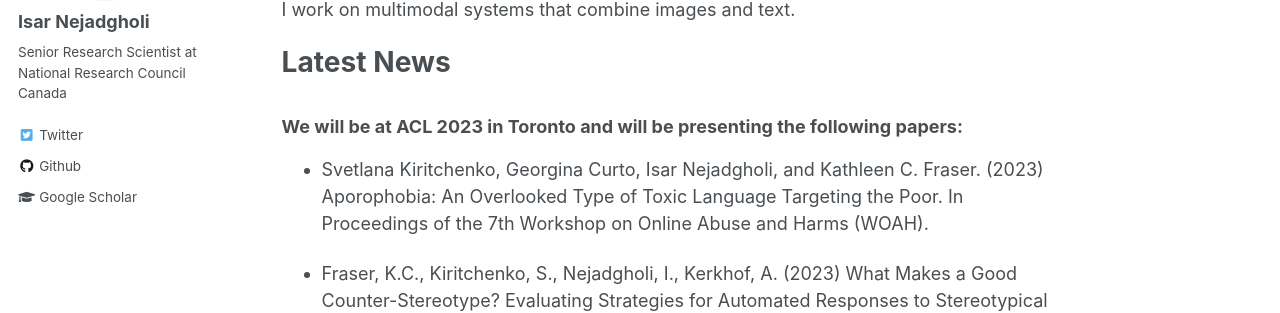
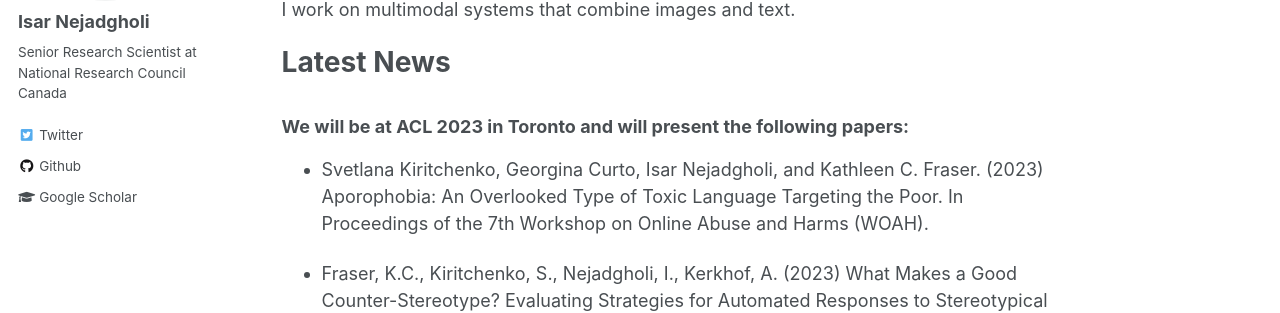
Before and after one commit to IsarNejad/IsarNejad.github.io, a Jekyll site: the page built from _pages/about.md, in a window 1280 px wide and 1168 px high. Shown: the part 325-638 px from the top of the window. Built offline with Jekyll 4.4.1, drawn with Linux system fonts in a browser that asks for light colours.

Commit message:
Update about.md

```diff
--- a/_pages/about.md
+++ b/_pages/about.md
@@ -13,7 +13,7 @@ I am a Senior Research Scientist at the [National Research Council Canada](https
 
 # Latest News
 
-### We will be at ACL 2023 in Toronto and will be presenting the following papers:
+### We will be at ACL 2023 in Toronto and will present the following papers:
 
 - Svetlana Kiritchenko, Georgina Curto, Isar Nejadgholi, and Kathleen C. Fraser. (2023) Aporophobia: An Overlooked Type of Toxic Language Targeting the Poor. In Proceedings of the 7th Workshop on Online Abuse and Harms (WOAH).
 
```
